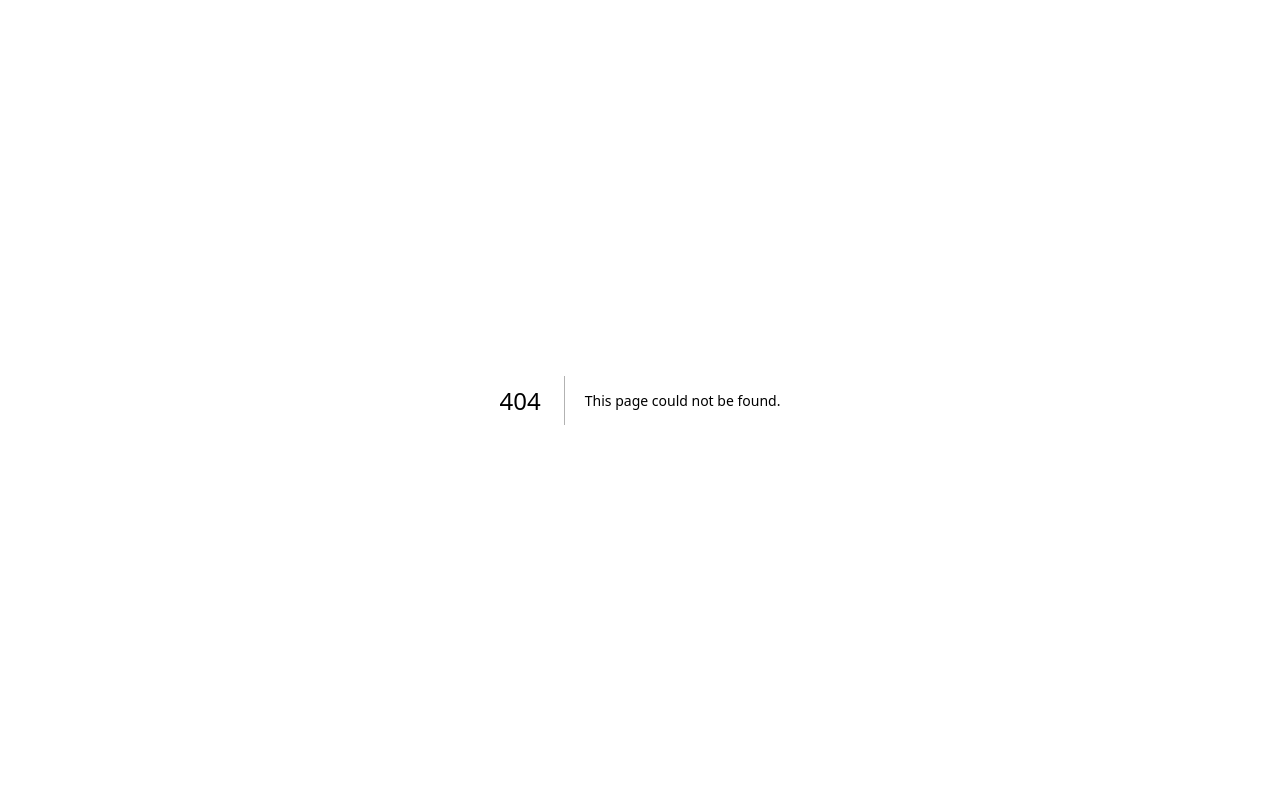
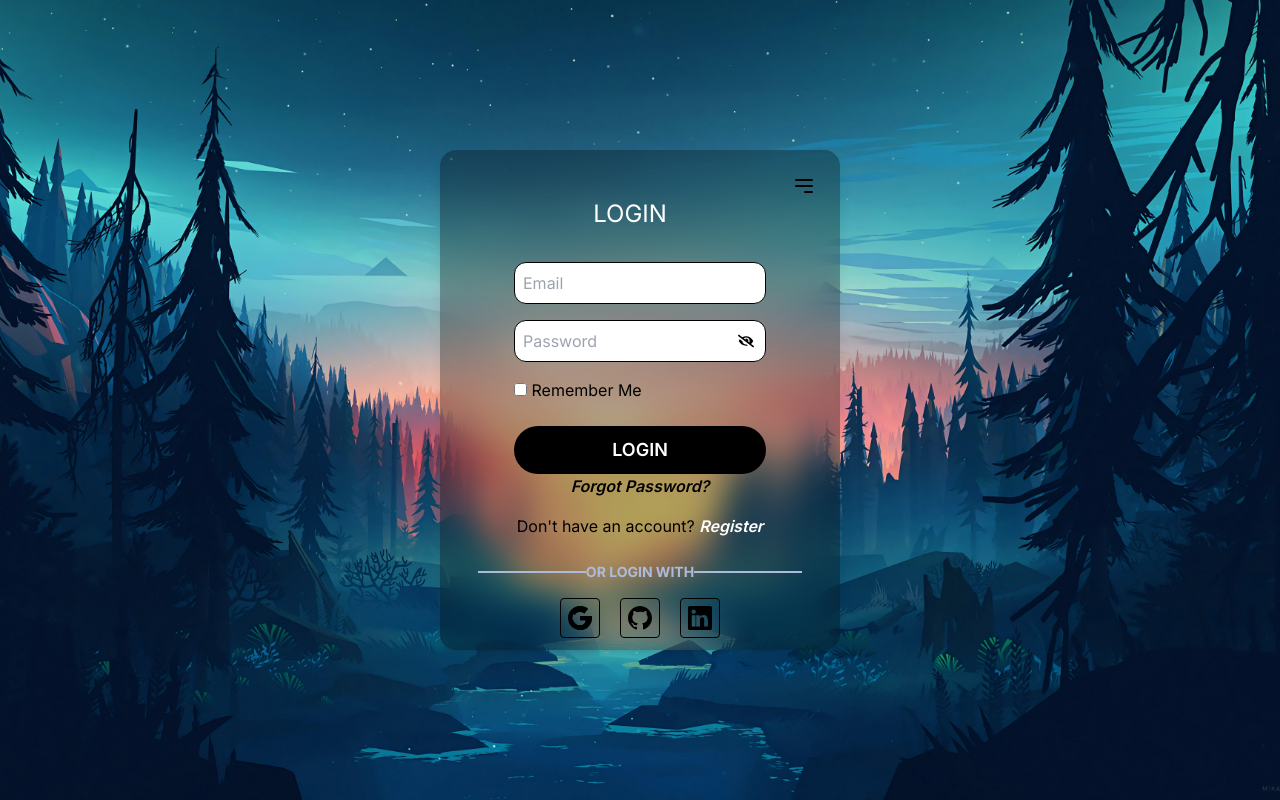
Before and after one commit to Lavya-Thapar/SIH-24, a Next.js app: page /login in a window 1280 px wide. Before the commit this address had no page. Built offline with nearby package versions, Linux system fonts and the light colour scheme.

Commit message:
Login Page

```diff
--- a/src/app/globals.css
+++ b/src/app/globals.css
@@ -2,7 +2,10 @@
 @tailwind components;
 @tailwind utilities;
 
-:root {
+body{
+  background-color: #ede8f5;
+}
+/* :root {
   --foreground-rgb: 0, 0, 0;
   --background-start-rgb: 214, 219, 220;
   --background-end-rgb: 255, 255, 255;
@@ -30,4 +33,4 @@ body {
   .text-balance {
     text-wrap: balance;
   }
-}
+} */
--- /dev/null
+++ b/src/app/login/page.tsx
@@ -0,0 +1,240 @@
+'use client'
+import React, { useState } from 'react'
+import Image from 'next/image'
+import toast, { Toaster } from 'react-hot-toast';
+import { FaEye, FaEyeSlash } from 'react-icons/fa';
+
+export default function login() {
+  const [dropdownVisible, setDropdownVisible] = useState(false);
+  const [passwordVisible, setPasswordVisible] = useState(false);
+  const [email, setEmail] = useState('');
+  const [password, setPassword] = useState('');
+
+  const toggleDropdown = () => {
+    setDropdownVisible(!dropdownVisible);
+  };
+
+  const togglePasswordVisibility = () => {
+    setPasswordVisible(!passwordVisible);
+  };
+
+  const handleSubmit = (e:  React.FormEvent<HTMLFormElement>  ) => {
+    e.preventDefault();
+
+    // Validation checks
+    if (!email) {
+      toast.error('Fill in the email field');
+      return;
+    }
+
+    if (!password) {
+      toast.error('Fill in the password field');
+      return;
+    }
+
+    if (!/\S+@\S+\.\S+/.test(email)) {
+      toast.error('Enter a valid email address');
+      return;
+    }
+
+    if (password.length < 6) {
+      toast.error('Password length must be at least 6 characters');
+      return;
+    }
+
+    // Perform login logic here
+    toast.success('Login successful');
+  };
+
+  return (
+    <section className="relative w-full h-[100vh] flex">
+      <Toaster position="top-right" reverseOrder={false} />
+
+
+      {/* Right side form section */}
+      <div
+        className="flex-1 flex items-center justify-center bg-cover bg-center"
+        style={{ backgroundImage: 'url(/wallpaper.jpg)' }}
+      >
+        <div className="w-[400px] h-[500px] bg-[#000000]/30 backdrop-blur-lg shadow-lg rounded-2xl border-3 border-[#ffffff]/50 flex flex-col items-center justify-center">
+          <button
+            className="absolute top-4 right-4 p-2 text-white focus:outline-none"
+            onClick={toggleDropdown}
+            aria-expanded={dropdownVisible}
+            aria-controls="dropdown-menu"
+          >
+            <svg
+              xmlns="http://www.w3.org/2000/svg"
+              className="h-6 w-6"
+              fill="none"
+              viewBox="0 0 24 24"
+              stroke="currentColor"
+              role="img"
+              aria-label="Menu"
+            >
+              <path
+                strokeLinecap="round"
+                strokeLinejoin="round"
+                strokeWidth={2}
+                d="M4 6h16M4 12h16m-7 6h7"
+              />
+            </svg>
+          </button>
+
+          {/* Dropdown Menu */}
+          {dropdownVisible && (
+            <div
+              id="dropdown-menu"
+              className="absolute top-12 right-4 bg-white text-black rounded-md shadow-lg p-2 z-10"
+            >
+              <ul className="space-y-1">
+                <li className="hover:bg-dark-blue p-2 rounded cursor-pointer text-dirty-white bg-[#000000]">
+                  Login as a Student
+                </li>
+                <li className="hover:bg-dark-blue p-2 rounded cursor-pointer text-dirty-white bg-[#000000]">
+                  Login as a Teacher
+                </li>
+              </ul>
+            </div>
+          )}
+
+          <h2 className="text-[#ffffff] text-2xl uppercase py-4 mt-5 mr-5 text-left">
+            Login
+          </h2>
+
+          <form className="flex flex-col gap-4" onSubmit={ handleSubmit}>
+            <input
+              className="p-2 mt-4 rounded-xl border"
+              type="email"
+              name="email"
+              placeholder="Email"
+              value={email}
+              onChange={(e) => setEmail(e.target.value)}
+            />
+            <div className="relative">
+              <input
+                className="p-2 rounded-xl border w-full"
+                type={passwordVisible ? 'text' : 'password'}
+                name="password"
+                placeholder="Password"
+                value={password}
+                onChange={(e) => setPassword(e.target.value)}
+              />
+              {passwordVisible ? (
+                <FaEye
+                  className="absolute top-1/2 right-3 -translate-y-1/2 cursor-pointer text-gray-500"
+                  onClick={togglePasswordVisibility}
+                  aria-label="Hide password"
+                />
+              ) : (
+                <FaEyeSlash
+                  className="absolute top-1/2 right-3 -translate-y-1/2 cursor-pointer text-gray-500"
+                  onClick={togglePasswordVisibility}
+                  aria-label="Show password"
+                />
+              )}
+            </div>
+            <p className="text-left text-white mb-2">
+              <input type="checkbox" className="font-semibold" /> Remember Me{' '}
+            </p>
+            <button
+              type="submit"
+              className="w-full h-12 rounded-full bg-[#000000] text-[#ffffff] text-lg font-semibold uppercase cursor-pointer transition-transform duration-300 hover:scale-105"
+            >
+              Login
+            </button>
+          </form>
+          <a
+            href="#"
+            className="text-white font-semibold hover:underline italic"
+          >
+            Forgot Password?
+          </a>
+
+          <p className="text-center text-white mt-4">
+            Don't have an account?{' '}
+            <a
+              href="#"
+              className="text-[#ffffff] font-semibold hover:underline italic"
+            >
+              Register
+            </a>
+          </p>
+
+          <div className="mt-6 grid grid-cols-3 items-center text-light-gray">
+            <hr className="border-light-gray border-t-2" />
+            <p className="text-center text-sm font-bold">OR LOGIN WITH</p>
+            <hr className="border-light-gray border-t-2" />
+          </div>
+
+
+          <div>
+            <ul className="flex items-center justify-around space-x-5 mt-4">
+              <a href="#">
+                <li className="border border-[#000000] w-10 h-10 rounded flex items-center justify-center text-[#000000] hover:bg-[#ffffff] hover:text-white">
+                  {/* Google SVG */}
+                  <svg
+                    xmlns="http://www.w3.org/2000/svg"
+                    viewBox="0 0 48 48"
+                    width="24px"
+                    height="24px"
+                    className="fill-[#000000]"
+                  >
+                    <path
+                      fill="#000000"
+                      d="M44.5,20H24v8.5h11.8C34.8,34.5,30,39,24,39c-8.3,0-15-6.7-15-15s6.7-15,15-15c3.6,0,6.9,1.3,9.5,3.5L40,5.5 C35.7,2,30.1,0,24,0C10.7,0,0,10.7,0,24s10.7,24,24,24c12.4,0,22.6-9,24-21.2c0.1-0.5,0.1-1,0.1-1.8V20z"
+                    />
+                    <path
+                      fill="#000000"
+                      d="M9.4,14.6L14,18c1.7-3.5,5.2-6,9.5-6c3.6,0,6.8,1.3,9.3,3.5L40,5.5C35.7,2,30.1,0,24,0C16.8,0,10.7,4.4,7.4,10.6L9.4,14.6z"
+                    />
+                    <path
+                      fill="#000000"
+                      d="M24,48c6.5,0,11.9-2.1,16-5.7L37.1,36C34.4,38,29.9,39,24,39c-6.1,0-11.4-4-13.3-9.5l-4,3.1 C10.1,42,16.7,48,24,48z"
+                    />
+                    <path
+                      fill="#000000"
+                      d="M44.5,20H24v8.5h11.8C34.8,34.5,30,39,24,39c-6.5,0-11.9-4.5-13.3-10.5L7.6,29.4C9.6,36.1,16.1,41,24,41 c9.9,0,18-7.7,18-18C42,22,42,21,42,20.5C42.1,20.3,44.5,20,44.5,20z"
+                    />
+                  </svg>
+                </li>
+              </a>
+
+              <a href="#">
+                <li className="border border-[#000000] w-10 h-10 rounded flex items-center justify-center text-[#000000] hover:bg-[#ffffff] hover:text-white">
+                  <svg
+                    xmlns="http://www.w3.org/2000/svg"
+                    viewBox="0 0 24 24"
+                    width="24px"
+                    height="24px"
+                    className="fill-current"
+                  >
+                    <path
+                      fillRule="evenodd"
+                      d="M12 0C5.37 0 0 5.37 0 12c0 5.3 3.438 9.799 8.205 11.387.6.113.82-.26.82-.577 0-.285-.01-1.04-.015-2.04-3.338.726-4.042-1.61-4.042-1.61-.546-1.387-1.333-1.756-1.333-1.756-1.09-.745.083-.729.083-.729 1.204.085 1.838 1.236 1.838 1.236 1.07 1.835 2.809 1.305 3.495.998.107-.775.418-1.305.76-1.605-2.665-.3-5.466-1.333-5.466-5.931 0-1.31.467-2.381 1.235-3.221-.123-.303-.535-1.523.117-3.176 0 0 1.008-.322 3.3 1.23a11.51 11.51 0 0 1 3.003-.403c1.02.005 2.048.137 3.003.403 2.29-1.552 3.297-1.23 3.297-1.23.653 1.653.242 2.873.12 3.176.77.84 1.234 1.91 1.234 3.221 0 4.61-2.804 5.628-5.475 5.921.43.371.813 1.102.813 2.222 0 1.606-.014 2.898-.014 3.293 0 .319.216.694.825.576C20.565 21.795 24 17.297 24 12c0-6.63-5.37-12-12-12z"
+                      clipRule="evenodd"
+                    />
+                  </svg>
+                </li>
+              </a>
+
+              <a href="#">
+                <li className="border border-[#000000] w-10 h-10 rounded flex items-center justify-center text-[#0077B5] hover:bg-[#ffffff] hover:text-white">
+                  <svg
+                    xmlns="http://www.w3.org/2000/svg"
+                    viewBox="0 0 24 24"
+                    width="24px"
+                    height="24px"
+                    className="fill-[#000000]"
+                  >
+                    <path d="M22.225 0H1.775C.797 0 0 .797 0 1.775v20.45C0 23.203.797 24 1.775 24h20.45c.978 0 1.775-.797 1.775-1.775V1.775C24 .797 23.203 0 22.225 0zm-14.702 20.451h-3.74V9.373h3.74v11.078zm-1.87-12.654c-1.183 0-2.129-.962-2.129-2.14 0-1.178.946-2.14 2.129-2.14 1.183 0 2.129.962 2.129 2.14 0 1.178-.946 2.14-2.129 2.14zm14.279 12.654h-3.74v-5.94c0-1.42-.025-3.242-1.975-3.242-1.977 0-2.281 1.543-2.281 3.136v6.046h-3.74V9.373h3.59v1.515h.05c.5-.949 1.722-1.951 3.546-1.951 3.796 0 4.495 2.497 4.495 5.751v5.763z" />
+                  </svg>
+                </li>
+              </a>
+            </ul>
+          </div>
+        </div>
+      </div>
+    </section>
+  )
+}
```
Also changed, not shown: package.json (+8 -6 lines), public/wallpaper.jpg (added), 1 other file (tests, documents, lock files or other folders).
